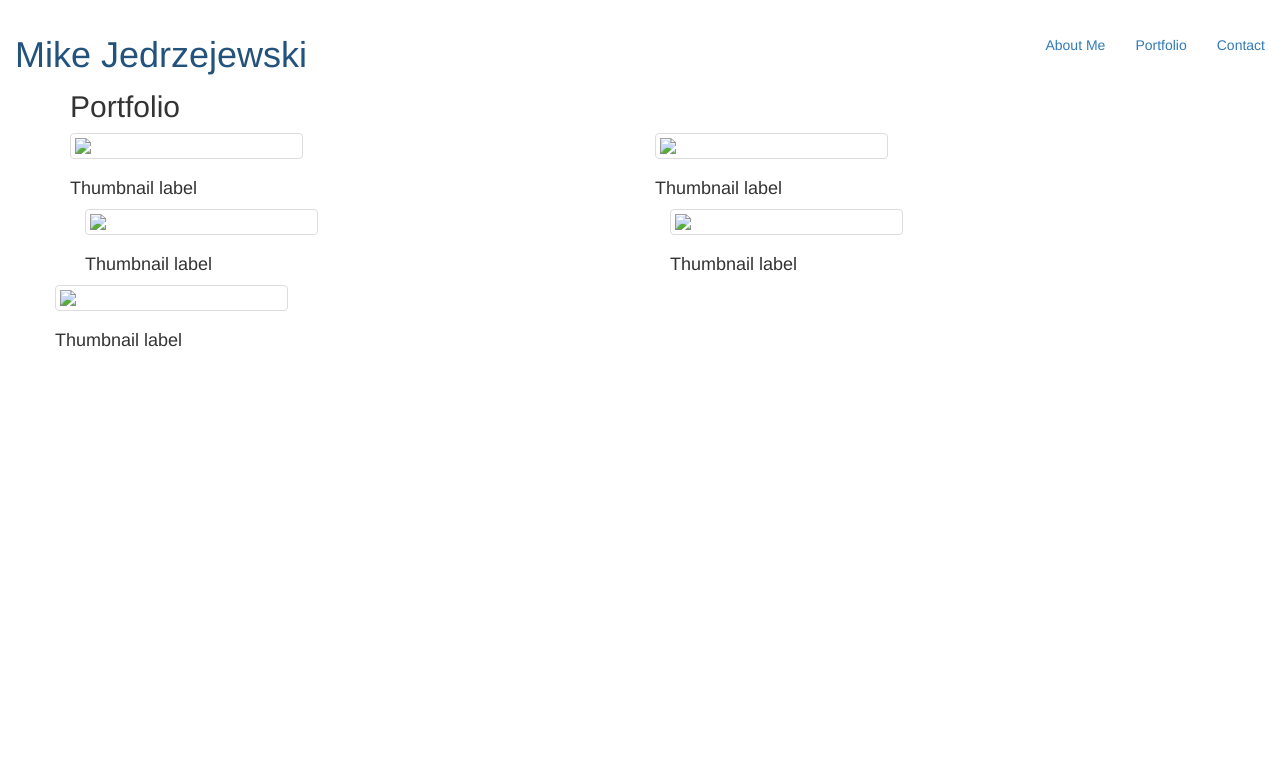
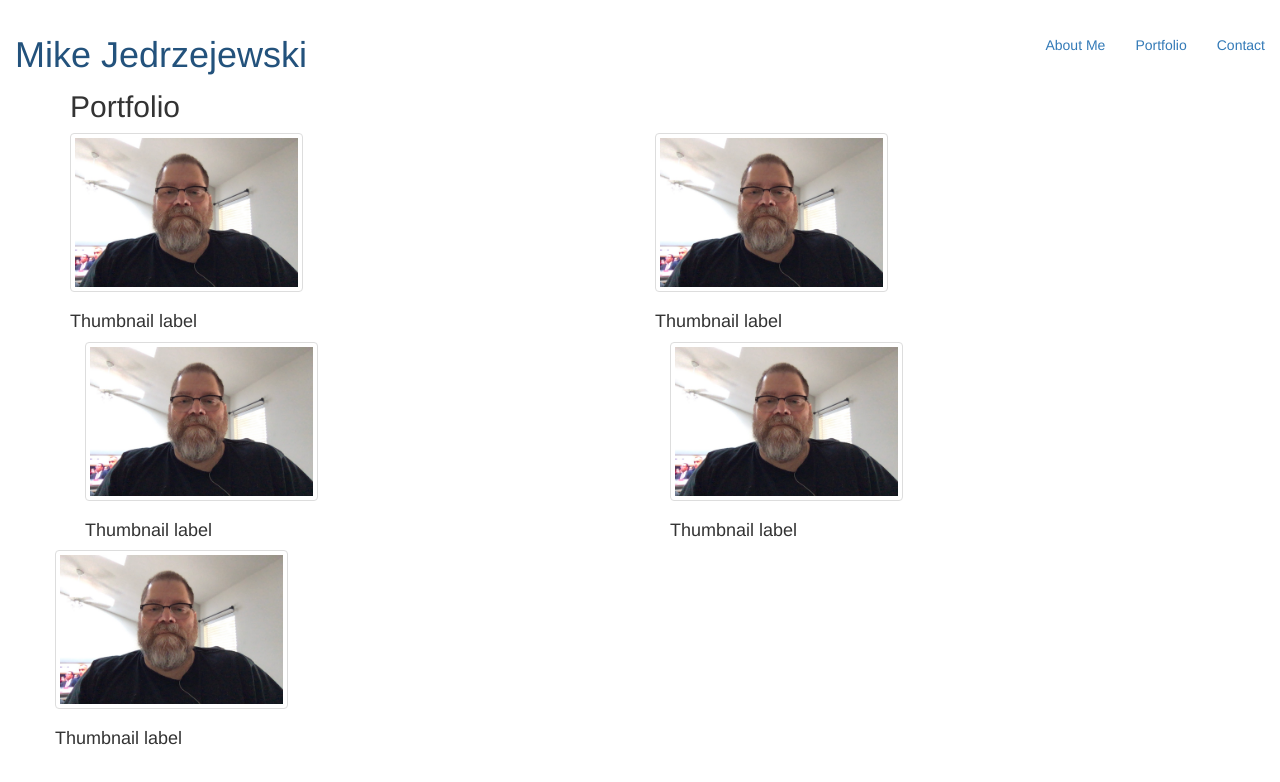
Before and after one commit to jedmike/UCF_hmework_week2bootstrap, a plain HTML site: page bootstap_portfolio3.html in a window 1280 px wide. Drawn offline with nearby package versions, Linux system fonts and the light colour scheme.

Commit message:
fix page 3 img linnks

```diff
--- a/bootstap_portfolio3.html
+++ b/bootstap_portfolio3.html
@@ -47,12 +47,12 @@
         </div>
         <div class="row">
             <div class="col-sm-6">
-                <img src="./assets/images/jedhead1.jpeg " class="thumbnail ">
+                <img src="./css/images/jedhead1.jpeg" class="thumbnail ">
                 <div class="caption">
                     <h4>Thumbnail label</h4>
                 </div>
                 <div <div class="col-sm-6">
-                    <img src="./assets/images/jedhead1.jpeg " class="thumbnail ">
+                    <img src="./css/images/jedhead1.jpeg" class="thumbnail ">
                     <div class="caption">
                         <h4>Thumbnail label</h4>
                     </div>
@@ -61,12 +61,12 @@
 
             <div class="row">
                 <div class="col-sm-6">
-                    <img src="./assets/images/jedhead1.jpeg " class="thumbnail ">
+                    <img src="./css/images/jedhead1.jpeg" class="thumbnail ">
                     <div class="caption">
                         <h4>Thumbnail label</h4>
                     </div>
                     <div class="col-sm-6">
-                        <img src="./assets/images/jedhead1.jpeg " class="thumbnail ">
+                        <img src="./css/images/jedhead1.jpeg" class="thumbnail ">
                         <div class="caption">
                             <h4>Thumbnail label</h4>
                         </div>
@@ -76,7 +76,7 @@
 
                 <div class="row">
                     <div class="col-sm-6">
-                        <img src="./assets/images/jedhead1.jpeg " class="thumbnail ">
+                        <img src="./css/images/jedhead1.jpeg" class="thumbnail ">
                         <div class="caption">
                             <h4>Thumbnail label</h4>
                         </div>
```
